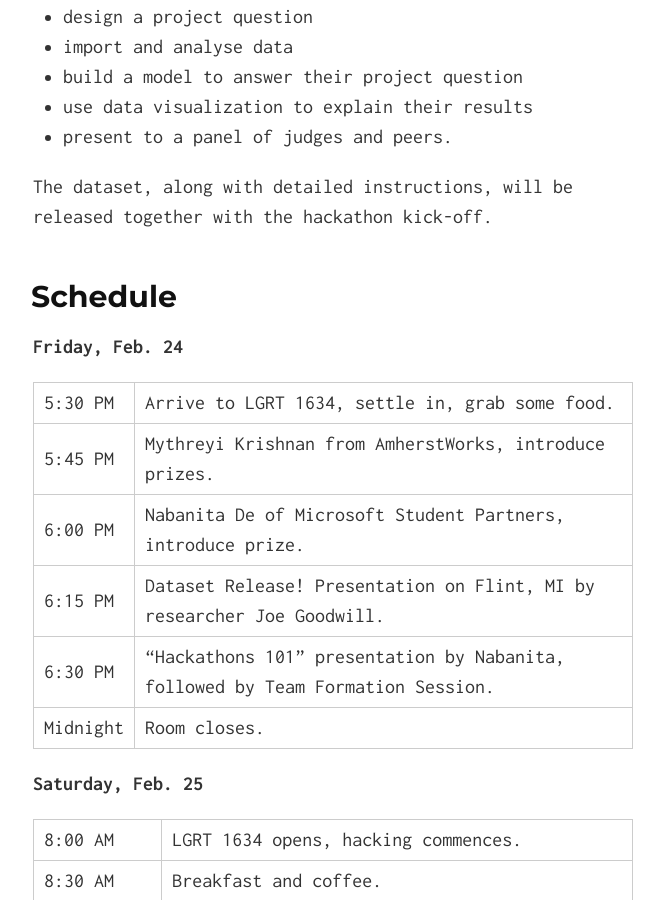
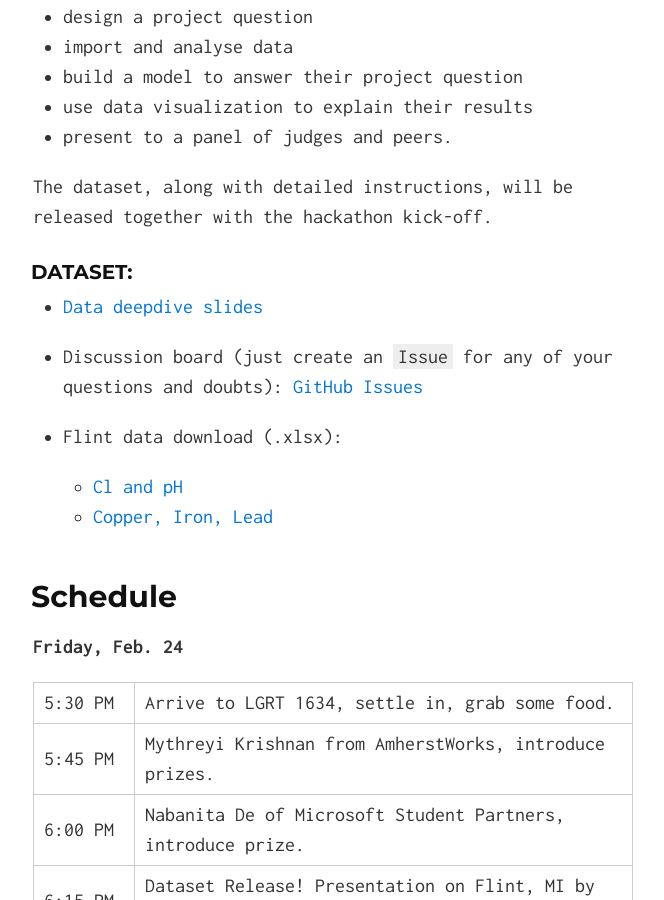
Before and after one commit to gridclub/Hack2O, a Jekyll site: the page built from index.md, in a window 1280 px wide and 900 px high, scrolled down 2049 px. Shown: the whole window, without its empty margins (307-971 px from the left). Built offline with Jekyll 4.4.1, drawn with Linux system fonts in a browser that asks for light colours; nearby versions of some CDN libraries.

Commit message:
execute order 66
uncomment the shizzzz!

```diff
--- a/index.md
+++ b/index.md
@@ -69,15 +69,17 @@
 
 The dataset, along with detailed instructions, will be released together with the hackathon kick-off.
 
-[//]: # (### Dataset: )
 
-[//]: # (* [Data deepdive slides](https://tinyurl.com/z48pvyw))
+### Dataset:
 
-[//]: # (* Discussion board (just create an `Issue` for any of your questions and doubts): [GitHub Issues](https://github.com/gridclub/Hack2O/issues))
+* [Data deepdive slides](https://tinyurl.com/z48pvyw)
 
-[//]: # (* Flint data download (.xlsx):)
-[//]: # ( + [Cl and pH](http://gridclub.io/Hack2O/assets/dataset/Chlorine_and_pH_for_GRiD.xlsx) )
-[//]: # ( + [Copper, Iron, Lead](http://gridclub.io/Hack2O/assets/dataset/Copper_Iron_and_Lead_for_GriD.xlsx) )
+* Discussion board (just create an `Issue` for any of your questions and doubts): [GitHub Issues](https://github.com/gridclub/Hack2O/issues)
+
+* Flint data download (.xlsx):
+  + [Cl and pH](http://gridclub.io/Hack2O/assets/dataset/Chlorine_and_pH_for_GRiD.xlsx)
+  + [Copper, Iron, Lead](http://gridclub.io/Hack2O/assets/dataset/Copper_Iron_and_Lead_for_GriD.xlsx)
+
 
 
 ## <a name="programme"></a> Schedule
```
